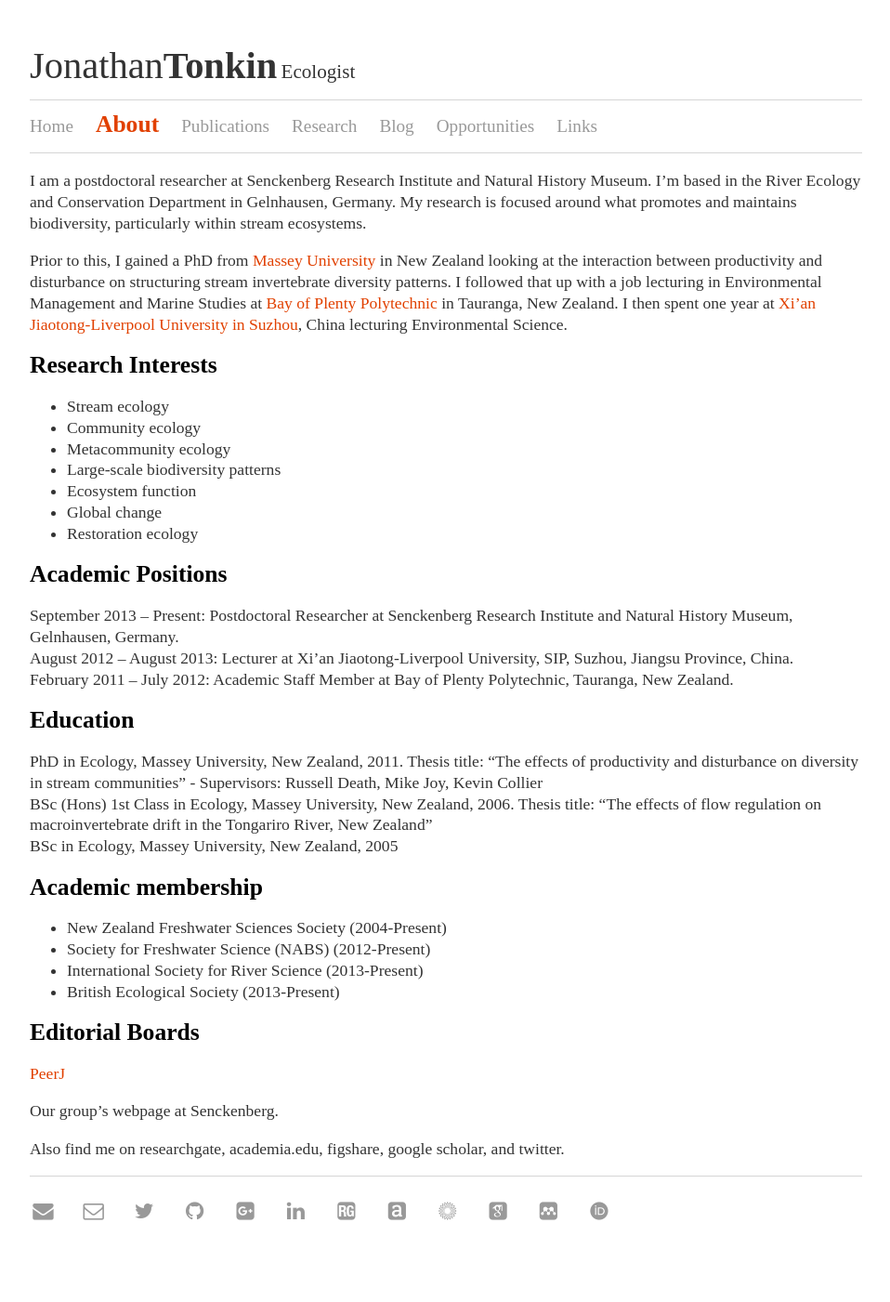
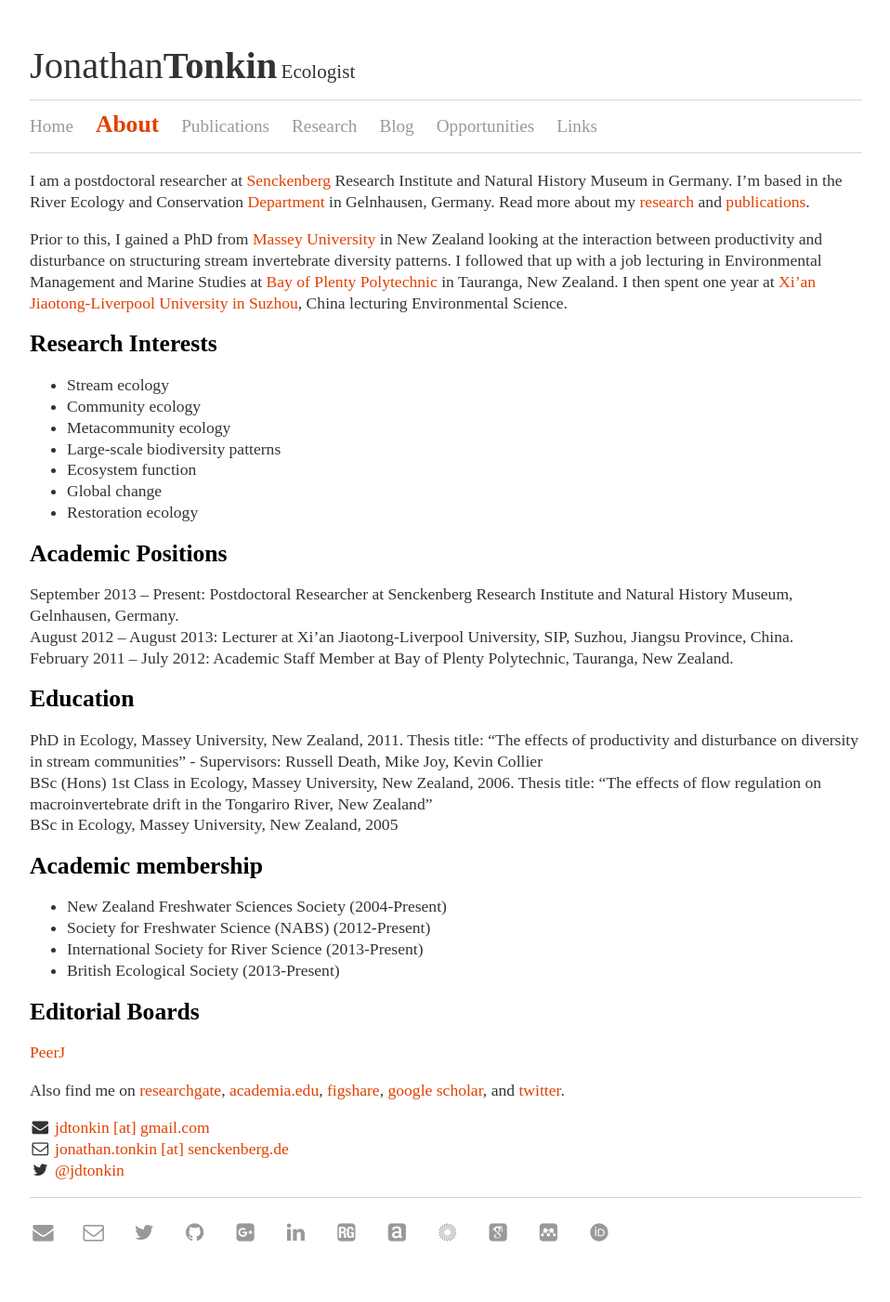
Before and after one commit to jdtonkin/jdtonkin.github.io, a Jekyll site: the page built from About/index.md, in a window 1280 px wide. Shown: the whole page at 93% size, without its empty margins (160-1118 px from the left). Built offline with Jekyll 4.4.1, drawn with Linux system fonts in a browser that asks for light colours; nearby versions of some CDN libraries; some web fonts are replaced; before the commit the page ends 1378 px from its top, so only the background shows below that.

Commit message:
Update index.md

```diff
--- a/About/index.md
+++ b/About/index.md
@@ -3,9 +3,7 @@ layout: default
 title: About
 ---
 
-
-
-I am a postdoctoral researcher at Senckenberg Research Institute and Natural History Museum. I’m based in the River Ecology and Conservation Department in Gelnhausen, Germany. My research is focused around what promotes and maintains biodiversity, particularly within stream ecosystems.
+I am a postdoctoral researcher at [Senckenberg](http://www.senckenberg.de/root/index.php?page_id=71) Research Institute and Natural History Museum in Germany. I’m based in the River Ecology and Conservation [Department](http://www.senckenberg.de/root/index.php?page_id=5217&organisation=true&institutID=1&abteilungID=26) in Gelnhausen, Germany. Read more about my [research](Research) and [publications](Publications).
 
 Prior to this, I gained a PhD from [Massey University](http://www.massey.ac.nz/) in New Zealand looking at the interaction between productivity and disturbance on structuring stream invertebrate diversity patterns. I followed that up with a job lecturing in Environmental Management and Marine Studies at [Bay of Plenty Polytechnic](http://www.boppoly.ac.nz/) in Tauranga, New Zealand. I then spent one year at [Xi’an Jiaotong-Liverpool University in Suzhou](http://www.xjtlu.edu.cn/en/), China lecturing Environmental Science.
 
@@ -43,6 +41,9 @@ BSc in Ecology, Massey University, New Zealand, 2005
 #Editorial Boards
 [PeerJ](https://peerj.com/)
 
-Our group's webpage at Senckenberg.
 
-Also find me on researchgate, academia.edu, figshare, google scholar, and twitter.
+Also find me on [researchgate](https://www.researchgate.net/profile/Jonathan_Tonkin/), [academia.edu](http://senckenberg.academia.edu/JonathanTonkin), [figshare](http://figshare.com/authors/Jonathan%20D%20Tonkin/277559), [google scholar](http://scholar.google.co.nz/citations?user=Mtn0TIwAAAAJ&hl=en), and [twitter](https://twitter.com/jdtonkin).
+
+<i class="fa fa-fw fa-envelope"></i><a href="mailto:jdtonkin@gmail.com"> jdtonkin [at] gmail.com</a>
+<i class="fa fa-fw fa-envelope-o"></i><a href="mailto:jonathan.tonkin@senckenberg.de"> jonathan.tonkin [at] senckenberg.de</a>
+<i class="fa fa-fw fa-twitter"></i><a href="http://twitter.com/jdtonkin"> @jdtonkin</a>
```
